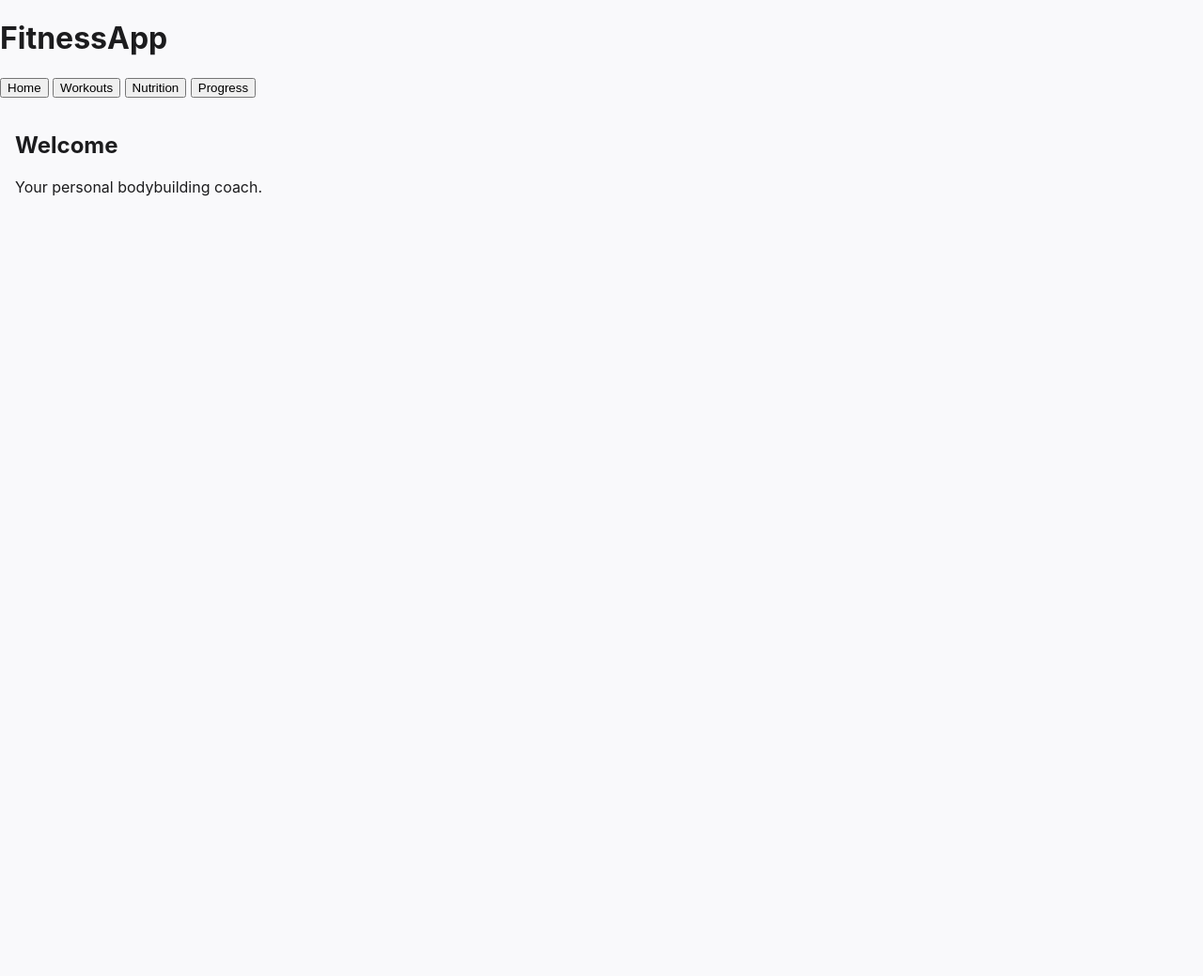
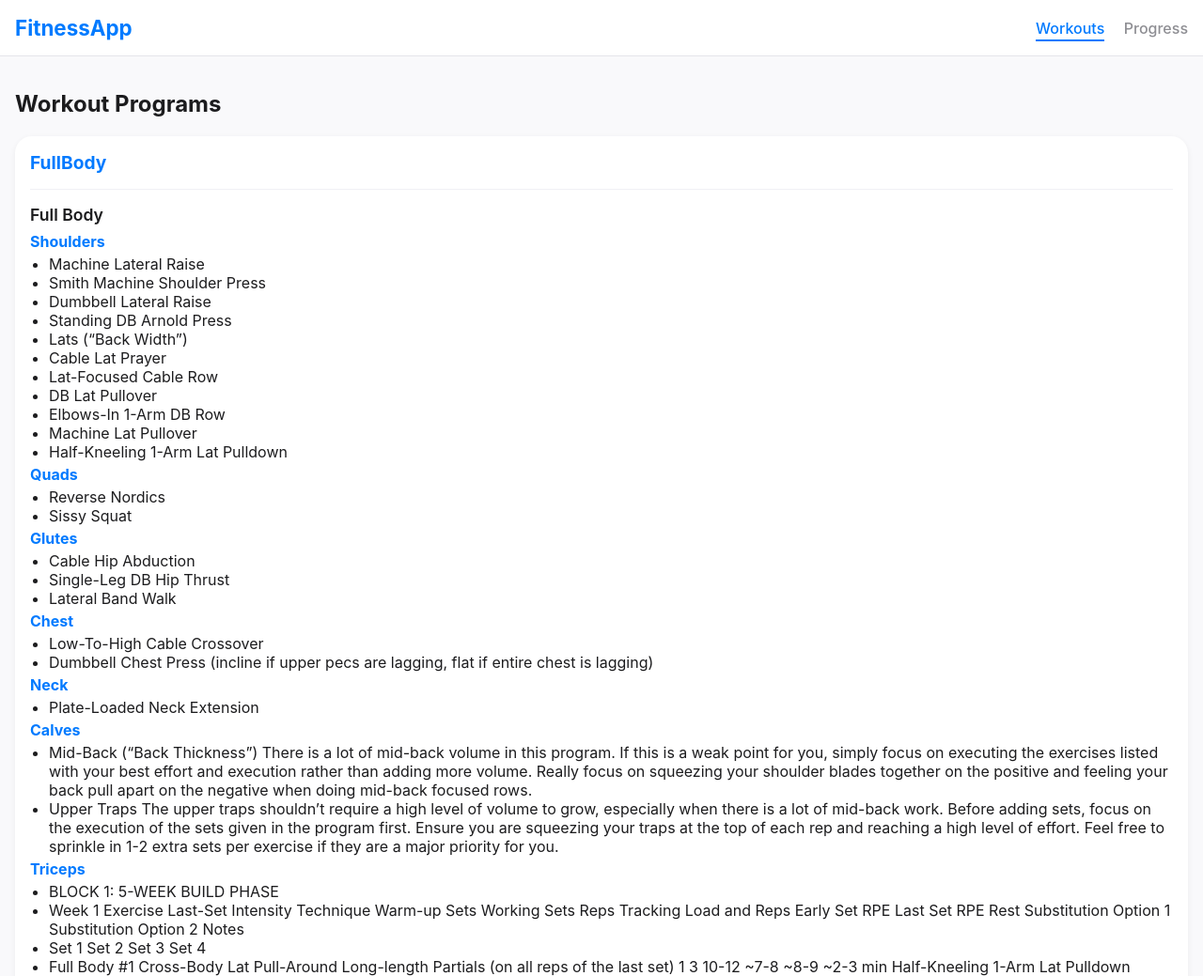
Before and after one commit to NateNateNate123/fitnessapp, a website: page index.html in a window 1280 px wide. Shown: the top 1039 px of the page at 94% size. Before the commit the page ends 800 px from the top, so only its background shows below. Drawn offline with Linux system fonts and the light colour scheme.

Commit message:
Update index.html

```diff
--- a/index.html
+++ b/index.html
@@ -1,44 +1,32 @@
 <!DOCTYPE html>
 <html lang="en">
 <head>
-  <meta charset="UTF-8">
-  <meta name="viewport" content="width=device-width, initial-scale=1.0">
+  <meta charset="UTF-8" />
+  <meta name="viewport" content="width=device-width, initial-scale=1.0" />
   <title>FitnessApp</title>
-  <link rel="stylesheet" href="styles.css">
+  <link rel="stylesheet" href="styles.css" />
 </head>
 <body>
-  <header>
+  <!-- NavBar -->
+  <div class="navbar">
     <h1>FitnessApp</h1>
-  </header>
+    <nav>
+      <a href="#" class="active" onclick="showPage('workouts')">Workouts</a>
+      <a href="#" onclick="showPage('progress')">Progress</a>
+    </nav>
+  </div>
 
-  <nav class="tab-bar">
-    <button onclick="showPage('home')">Home</button>
-    <button onclick="showPage('workouts')">Workouts</button>
-    <button onclick="showPage('nutrition')">Nutrition</button>
-    <button onclick="showPage('progress')">Progress</button>
-  </nav>
+  <!-- Workouts Page -->
+  <div id="workouts" class="page active">
+    <h2>Workout Programs</h2>
+    <div id="workout-list"></div>
+  </div>
 
-  <main>
-    <section id="home" class="page active">
-      <h2>Welcome</h2>
-      <p>Your personal bodybuilding coach.</p>
-    </section>
-
-    <section id="workouts" class="page">
-      <h2>Workout Programs</h2>
-      <div id="workout-list"></div>
-    </section>
-
-    <section id="nutrition" class="page">
-      <h2>Nutrition</h2>
-      <p>Nutrition tips coming soon...</p>
-    </section>
-
-    <section id="progress" class="page">
-      <h2>Progress</h2>
-      <p>Track your gains here soon...</p>
-    </section>
-  </main>
+  <!-- Progress Page -->
+  <div id="progress" class="page">
+    <h2>Your Progress</h2>
+    <p>Coming soon... track completed workouts, streaks, and personal records.</p>
+  </div>
 
   <script src="app.js"></script>
 </body>
```
